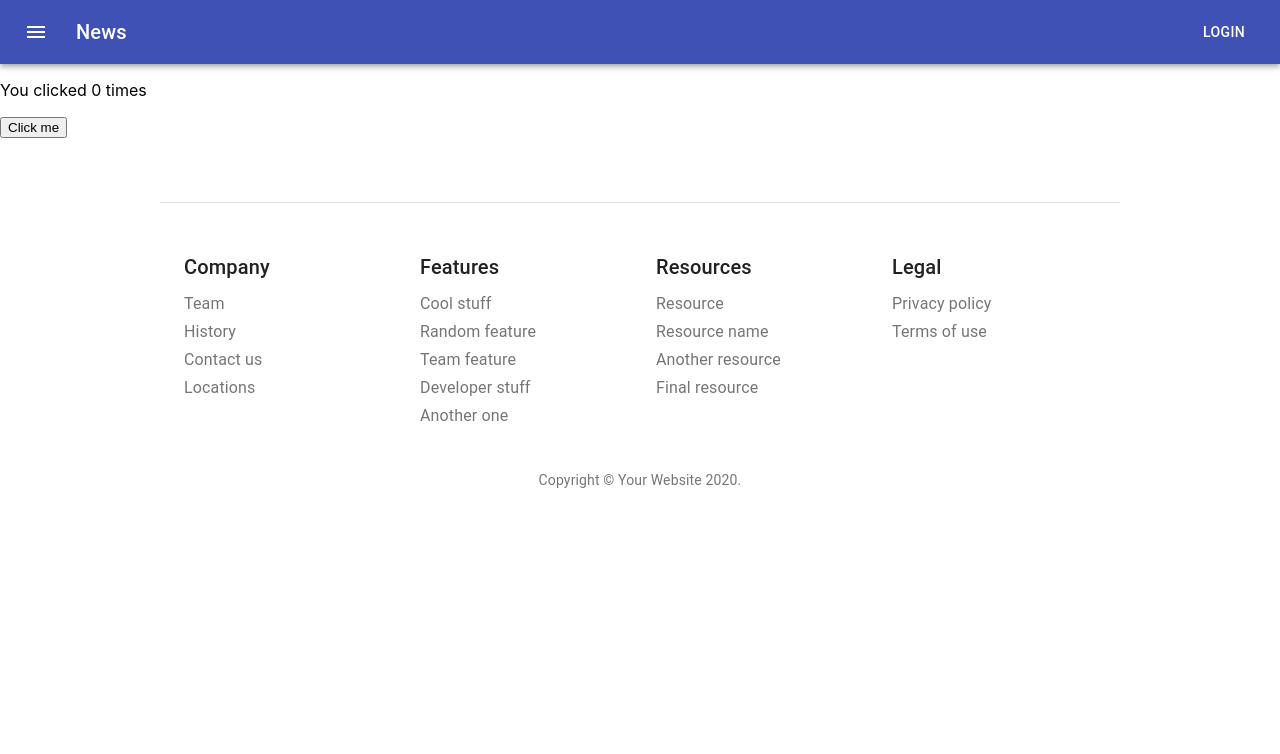
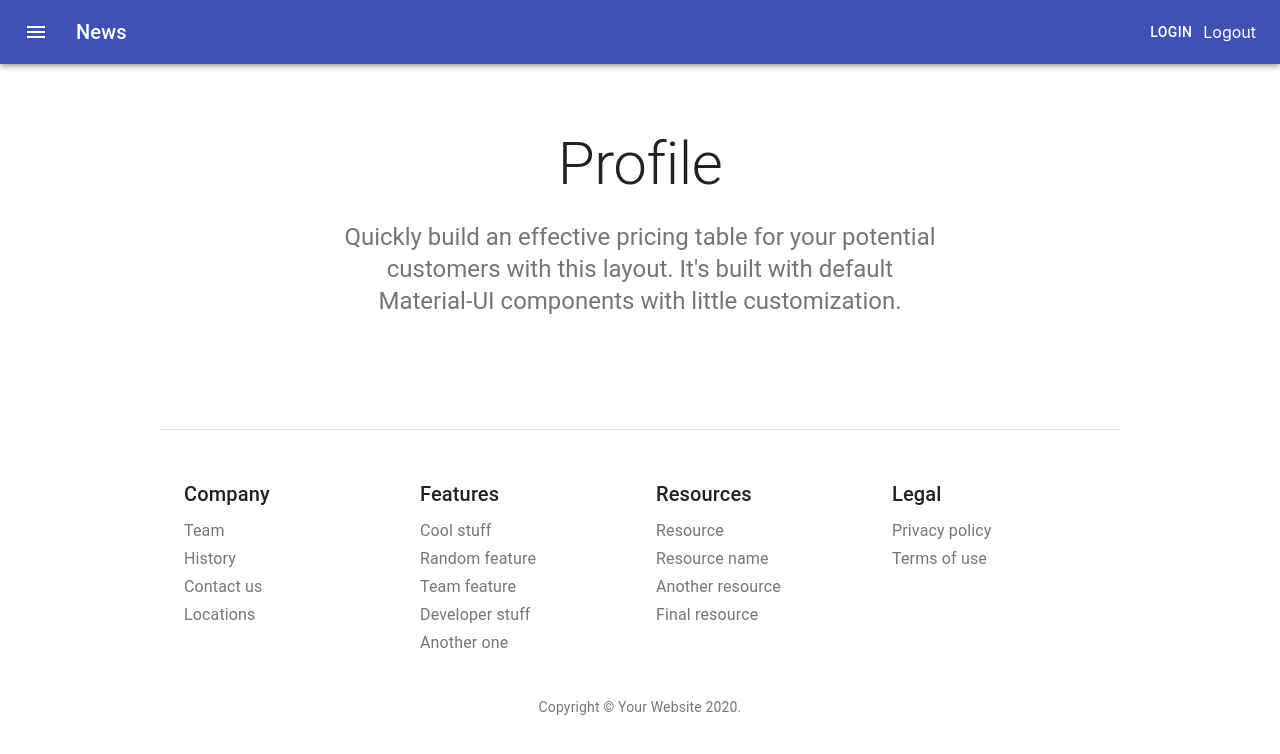
Before and after one commit to mcasteller/node_react_boilerplate, a React (Create React App) app in the folder client/: page /profile in a window 1280 px wide. Shown: the top 754 px of the page. Built offline with nearby package versions, Linux system fonts and the light colour scheme.

Commit message:
1-add react context to manage shared state 2-start working on google login feature

```diff
--- a/client/package.json
+++ b/client/package.json
@@ -8,8 +8,10 @@
     "@testing-library/jest-dom": "^4.2.4",
     "@testing-library/react": "^9.3.2",
     "@testing-library/user-event": "^7.1.2",
+    "prop-types": "^15.7.2",
     "react": "^16.13.1",
     "react-dom": "^16.13.1",
+    "react-google-login": "^5.1.3",
     "react-router-dom": "^5.1.2",
     "react-scripts": "3.4.1"
   },
--- a/client/src/App.js
+++ b/client/src/App.js
@@ -2,20 +2,20 @@ import React from 'react';
 import { Router, Route, Switch } from 'react-router-dom';
 
 import history from './history';
-
-// import App from './containers/App/App';
 
 // import EnsureAuthenticatedUser from './containers/EnsureAuthenticatedUser/EnsureAuthenticatedUser';
 
 import Home from './views/Home/Home';
 import Page from './layouts/Page/Page';
 import Person from './views/Person/Person';
+import { AppProvider } from './context/AppProvider/store';
 
 //const env = process.env.NODE_ENV || 'development';
 
 export default function App () {
   return (
     <Router history={history}>
+      <AppProvider>
         <Page>
           <Switch>
             <Route path="/" component={Home} exact/>
@@ -26,6 +26,7 @@ export default function App () {
             {/* </EnsureAuthenticatedUser> */}
           </Switch>
         </Page>
+      </AppProvider>
     </Router>
   )
 }
--- a/client/src/components/Header/Header.js
+++ b/client/src/components/Header/Header.js
@@ -6,6 +6,7 @@ import Typography from '@material-ui/core/Typography';
 import Button from '@material-ui/core/Button';
 import IconButton from '@material-ui/core/IconButton';
 import MenuIcon from '@material-ui/icons/Menu';
+import LoginButton from '../LoginButton/LoginButton';
 
 const useStyles = makeStyles( ( theme ) => ( {
   menuButton: {
@@ -29,6 +30,7 @@ export default function Header () {
             News
         </Typography>
         <Button color="inherit">Login</Button>
+        <LoginButton />
       </Toolbar>
     </AppBar>
   );
--- /dev/null
+++ b/client/src/components/LoginButton/LoginButton.js
@@ -0,0 +1,23 @@
+import React, { useContext } from 'react';
+import GoogleLogin from 'react-google-login';
+
+const responseGoogle = ( response ) => {
+  console.log( response );
+}
+
+export default function LoginButton () {
+  const user = 'mariano';
+
+  return user ? (
+    <a>Logout</a>
+  ) : (
+    <GoogleLogin
+      clientId="658977310896-knrl3gka66fldh83dao2rhgbblmd4un9.apps.googleusercontent.com"
+      buttonText="Login"
+      onSuccess={responseGoogle}
+      onFailure={responseGoogle}
+      cookiePolicy={'single_host_origin'}
+    />
+  )
+
+}
--- /dev/null
+++ b/client/src/context/AppProvider/actions.js
@@ -0,0 +1,23 @@
+import * as api from './api';
+
+// Constants
+export const constants = {
+  GET_MESSAGE_SUCCESS: 'GET_MESSAGE.SUCCESS'
+};
+
+// Actions will be responsible for retrieving data
+// to be later used by reducers to update current state
+export function createActions ( dispatch ) {
+  return {
+    getMessage: async () => {
+      const payload = await api.getMessage();
+
+      dispatch( {
+        type: constants.GET_MESSAGE_SUCCESS,
+        payload
+      } );
+    },
+    down: () => dispatch( { type: 'down' } ),
+    reset: () => dispatch( { type: 'reset' } )
+  };
+}
--- /dev/null
+++ b/client/src/context/AppProvider/api.js
@@ -0,0 +1,6 @@
+
+export function getMessage () {
+  return fetch( '/users', { method: 'GET' } )
+    .then( response => response.json() )
+    .catch( ( e ) => console.log( "Error", e ) );
+}
--- /dev/null
+++ b/client/src/context/AppProvider/reducer.js
@@ -0,0 +1,12 @@
+import { constants } from './actions';
+
+const reducer = ( state, action ) => {
+  switch( action.type ) {
+  case constants.GET_MESSAGE_SUCCESS:
+    return { ...state, message: action.payload }
+  default:
+    throw new Error();
+  }
+}
+
+export default reducer;
--- /dev/null
+++ b/client/src/context/AppProvider/store.js
@@ -0,0 +1,31 @@
+import React, { createContext, useReducer } from 'react';
+import reducer from './reducer';
+import PropTypes from 'prop-types';
+import { createActions } from './actions';
+
+const initialState = {
+  user: ''
+};
+
+const Context = createContext( initialState );
+
+const AppProvider = ( { children } ) => {
+
+  // Listen for dispatch function execution
+  const [ state, dispatch ] = useReducer( reducer, initialState );
+
+  // Then every action will be responsible to dispatch and
+  // reach out the reducer to update state with
+  // asynchronous code response
+  const actions = createActions( dispatch );
+
+  // 1. Update provider with new state
+  // 2. Allow children to consume state and actions
+  return <Context.Provider value={[ state, actions ]}>{children}</Context.Provider>;
+};
+
+export { Context, AppProvider }
+
+AppProvider.propTypes = {
+  children: PropTypes.element.isRequired
+}
--- a/client/src/layouts/Page/Page.js
+++ b/client/src/layouts/Page/Page.js
@@ -1,4 +1,5 @@
 import React from 'react';
+import PropTypes from 'prop-types';
 
 import Header from '../../components/Header/Header';
 import Footer from '../../components/Footer/Footer';
@@ -14,4 +15,6 @@ export default function Page ( props ) {
   );
 }
 
-Page.propTypes = { children: true };
+Page.propTypes = {
+  children: PropTypes.element.isRequired
+}
--- a/client/src/views/Home/Home.js
+++ b/client/src/views/Home/Home.js
@@ -1,11 +1,14 @@
-import React, { useEffect } from 'react';
+import React, { useEffect, useContext } from 'react';
 // import logo from './logo.svg';
 // import './App.css';
 import { Button, Grid, Typography, Container, Card, CardHeader, CardContent, CardActions } from "@material-ui/core";
 import StarIcon from '@material-ui/icons/StarBorder';
 import { makeStyles } from '@material-ui/core/styles';
+import { Context } from '../../context/AppProvider/store';
 
 function Home () {
+
+  const [ state, actions ] = useContext( Context );
 
   const useStyles = makeStyles( ( theme ) => ( {
     '@global': {
@@ -93,7 +96,9 @@ function Home () {
     //   .then( data => console.log( { data } ) )
     //   .catch( ( e ) => console.log( "Error", e ) );
     // console.log( 'data', data );
-  } )
+    actions.getMessage();
+    // console.log( actions );
+  }, [ state.message ] )
 
   const classes = useStyles();
 
@@ -101,7 +106,7 @@ function Home () {
     <React.Fragment>
       <Container maxWidth="sm" component="main" className={classes.heroContent}>
         <Typography component="h1" variant="h2" align="center" color="textPrimary" gutterBottom>
-          Pricing
+          Pricing {state.message ? state.message : false}
         </Typography>
         <Typography variant="h5" align="center" color="textSecondary" component="p">
           Quickly build an effective pricing table for your potential customers with this layout.
--- a/client/src/views/Person/Person.js
+++ b/client/src/views/Person/Person.js
@@ -1,16 +1,66 @@
-import React, { useState } from 'react';
+import React from 'react';
+import { Typography, Container } from "@material-ui/core";
+import { makeStyles } from '@material-ui/core/styles';
 
 function Person () {
-  // Declare a new state variable, which we'll call "count"
-  const [ count, setCount ] = useState( 0 );
+
+  const useStyles = makeStyles( ( theme ) => ( {
+    '@global': {
+      ul: {
+        margin: 0,
+        padding: 0,
+        listStyle: 'none'
+      }
+    },
+    appBar: {
+      borderBottom: `1px solid ${ theme.palette.divider }`
+    },
+    toolbar: {
+      flexWrap: 'wrap'
+    },
+    toolbarTitle: {
+      flexGrow: 1
+    },
+    link: {
+      margin: theme.spacing( 1, 1.5 )
+    },
+    heroContent: {
+      padding: theme.spacing( 8, 0, 6 )
+    },
+    cardHeader: {
+      backgroundColor:
+        theme.palette.type === 'light' ? theme.palette.grey[ 200 ] : theme.palette.grey[ 700 ]
+    },
+    cardPricing: {
+      display: 'flex',
+      justifyContent: 'center',
+      alignItems: 'baseline',
+      marginBottom: theme.spacing( 2 )
+    },
+    footer: {
+      borderTop: `1px solid ${ theme.palette.divider }`,
+      marginTop: theme.spacing( 8 ),
+      paddingTop: theme.spacing( 3 ),
+      paddingBottom: theme.spacing( 3 ),
+      [ theme.breakpoints.up( 'sm' ) ]: {
+        paddingTop: theme.spacing( 6 ),
+        paddingBottom: theme.spacing( 6 )
+      }
+    }
+  } ) );
+
+  const classes = useStyles();
 
   return (
-    <div>
-      <p>You clicked {count} times</p>
-      <button onClick={() => setCount( count + 1 )}>
-        Click me
-      </button>
-    </div>
+    <Container maxWidth="sm" component="main" className={classes.heroContent}>
+      <Typography component="h1" variant="h2" align="center" color="textPrimary" gutterBottom>
+      Profile
+      </Typography>
+      <Typography variant="h5" align="center" color="textSecondary" component="p">
+      Quickly build an effective pricing table for your potential customers with this layout.
+      It&apos;s built with default Material-UI components with little customization.
+      </Typography>
+    </Container>
   );
 }
 
```
Also changed, not shown: client/src/App.old.js (deleted, +0 -34 lines), 2 other files (tests, documents, lock files or other folders). Lines whose indentation alone changed are shown as unchanged.
